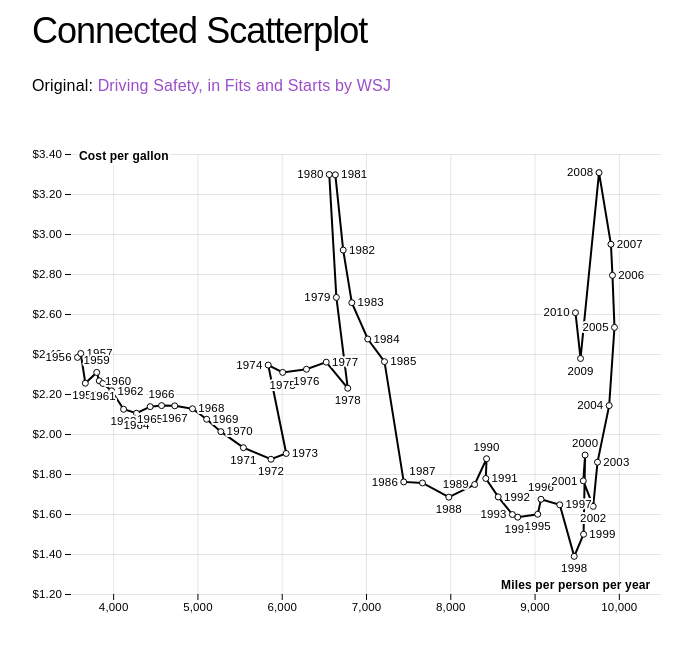
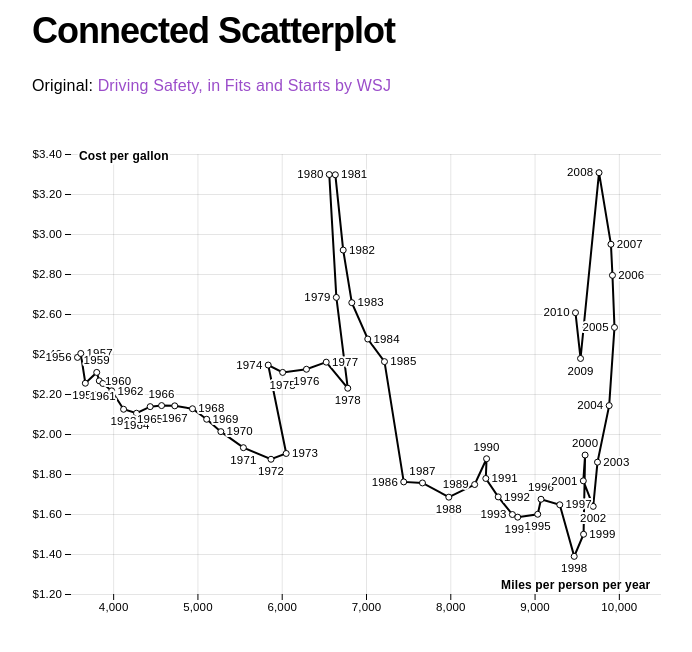
Before and after one commit to heejeans/lab8-customvis, a plain HTML site: page index.html in a window 1280 px wide. Shown: the whole page, without its empty margins (68-760 px from the left). Drawn offline with nearby package versions, Linux system fonts and the light colour scheme.

Commit message:
bolded header

```diff
--- a/index.html
+++ b/index.html
@@ -8,7 +8,7 @@
     </head>
     <body>
         <div class="container">
-            <h2>Connected Scatterplot</h2>
+            <h2><strong>Connected Scatterplot</strong></h2>
             <p>
                 Original: <a href="https://archive.nytimes.com/www.nytimes.com/interactive/2012/09/17/science/driving-safety-in-fits-and-starts.html" target="_blank">Driving Safety, in Fits and Starts by WSJ
                 </a>
```
